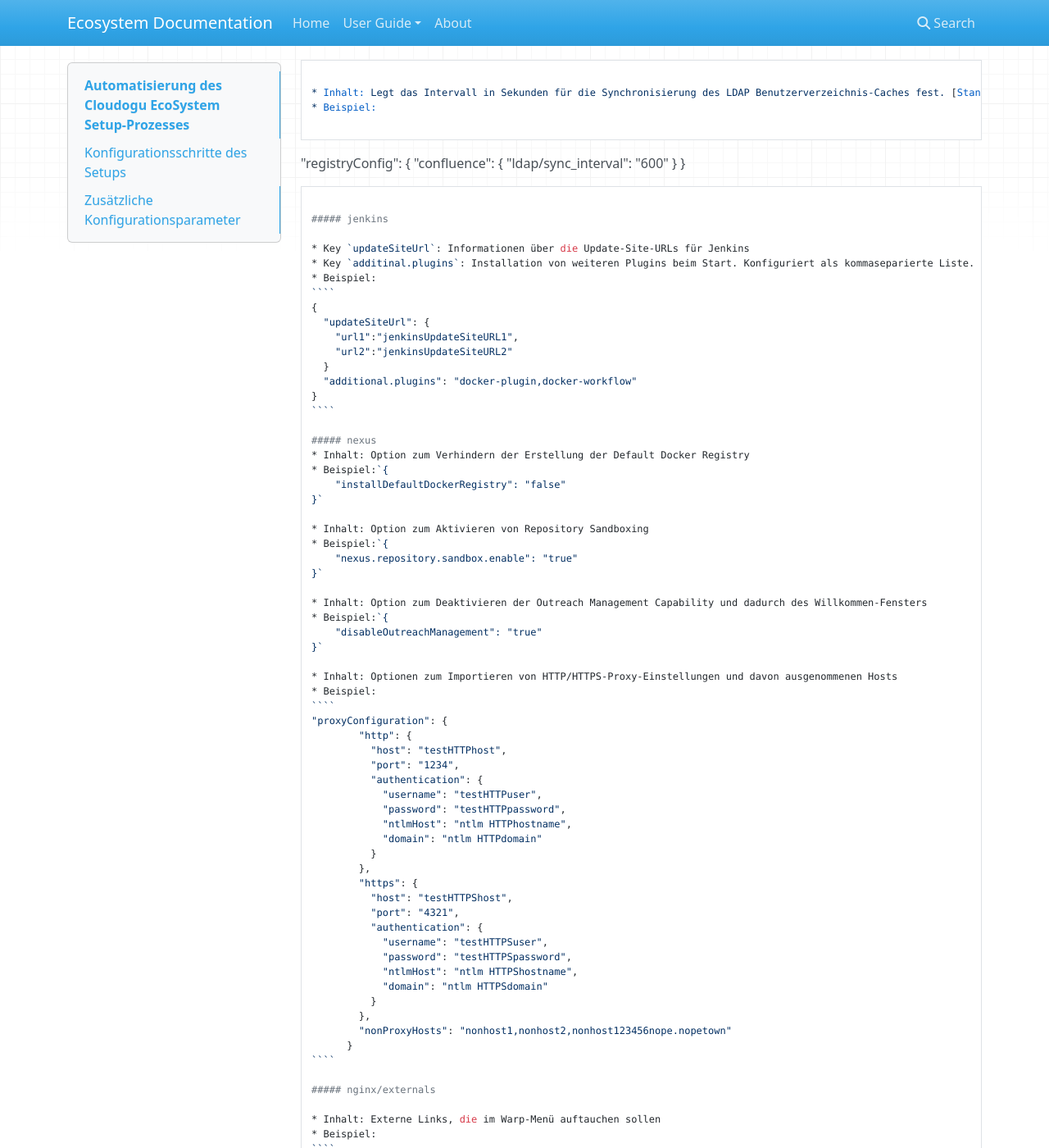
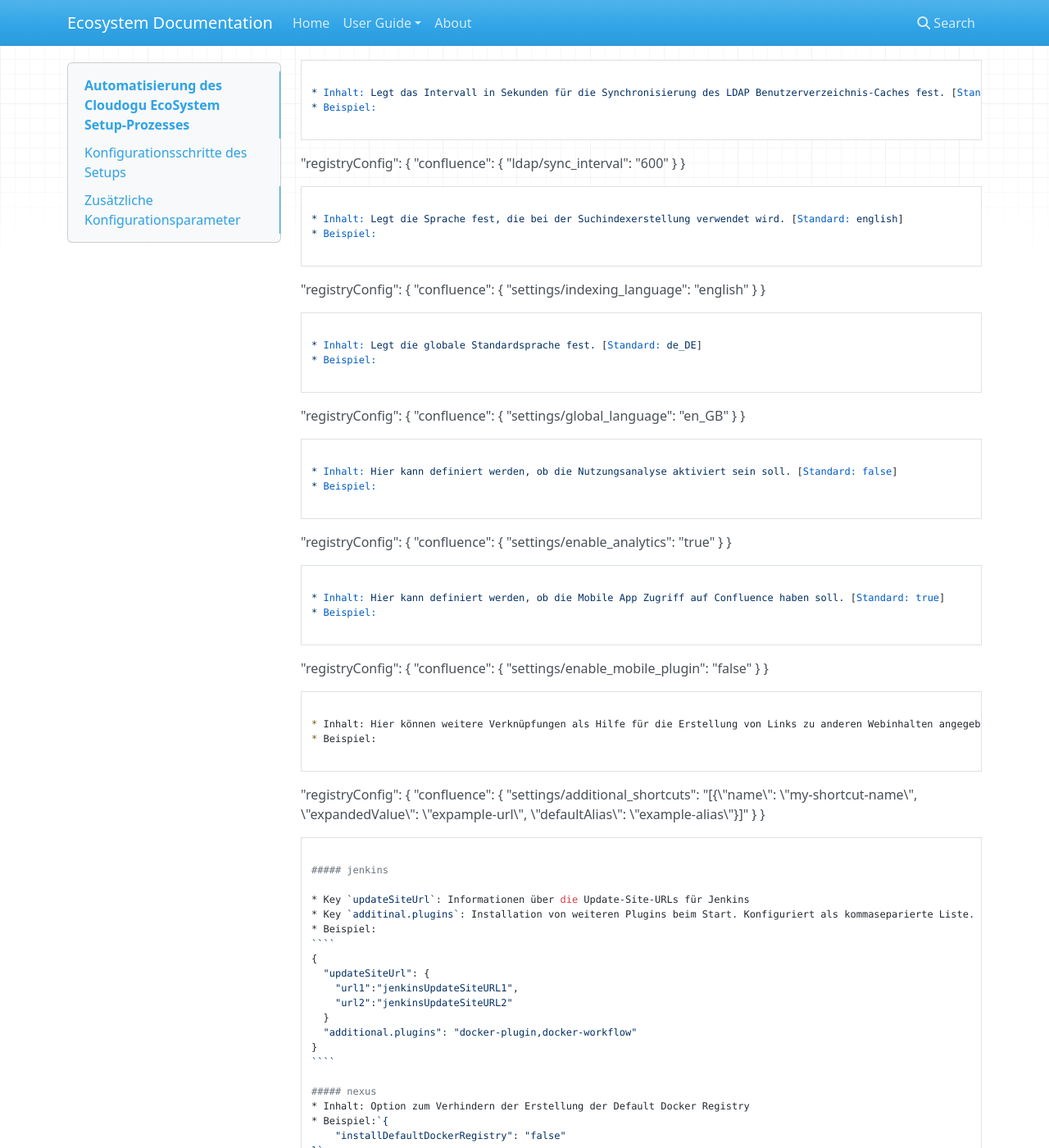
Before and after one commit to cloudogu/ecosystem, an MkDocs documentation site: the page built from docs/docs/user-guide/setup-json_de.md, in a window 1280 px wide and 1400 px high, scrolled down 12659 px. Shown: the whole window at 82% size. Built offline with MkDocs 1.6.1, drawn with Linux system fonts in a browser that asks for light colours; nearby versions of some CDN libraries; old or Windows-style settings are respelled for this version of MkDocs.

Commit message:
#408 add descriptions for new confluence configuration

````diff
--- a/docs/docs/user-guide/setup-json_de.md
+++ b/docs/docs/user-guide/setup-json_de.md
@@ -613,6 +613,61 @@ Außerdem darf derselbe Hostname nicht in der Konfiguration der Cesapp und in de
 }
 ```
 
+* Inhalt: Legt die Sprache fest, die bei der Suchindexerstellung verwendet wird. [Standard: english]
+* Beispiel:
+
+```
+"registryConfig": {
+    "confluence": {
+      "settings/indexing_language": "english"
+    }
+}
+```
+
+* Inhalt: Legt die globale Standardsprache fest. [Standard: de_DE]
+* Beispiel:
+
+```
+"registryConfig": {
+    "confluence": {
+      "settings/global_language": "en_GB"
+    }
+}
+```
+
+* Inhalt: Hier kann definiert werden, ob die Nutzungsanalyse aktiviert sein soll. [Standard: false]
+* Beispiel:
+
+```
+"registryConfig": {
+    "confluence": {
+      "settings/enable_analytics": "true"
+    }
+}
+```
+
+* Inhalt: Hier kann definiert werden, ob die Mobile App Zugriff auf Confluence haben soll. [Standard: true]
+* Beispiel:
+
+```
+"registryConfig": {
+    "confluence": {
+      "settings/enable_mobile_plugin": "false"
+    }
+}
+```
+
+* Inhalt: Hier können weitere Verknüpfungen als Hilfe für die Erstellung von Links zu anderen Webinhalten angegeben werden.
+* Beispiel:
+
+```
+"registryConfig": {
+    "confluence": {
+      "settings/additional_shortcuts": "[{\"name\": \"my-shortcut-name\", \"expandedValue\": \"expample-url\", \"defaultAlias\": \"example-alias\"}]"
+    }
+}
+```
+
 ##### jenkins
 
 * Key `updateSiteUrl`: Informationen über die Update-Site-URLs für Jenkins
````
Also changed, not shown: docs/docs/user-guide/setup-json.md (+55 -0 lines).
